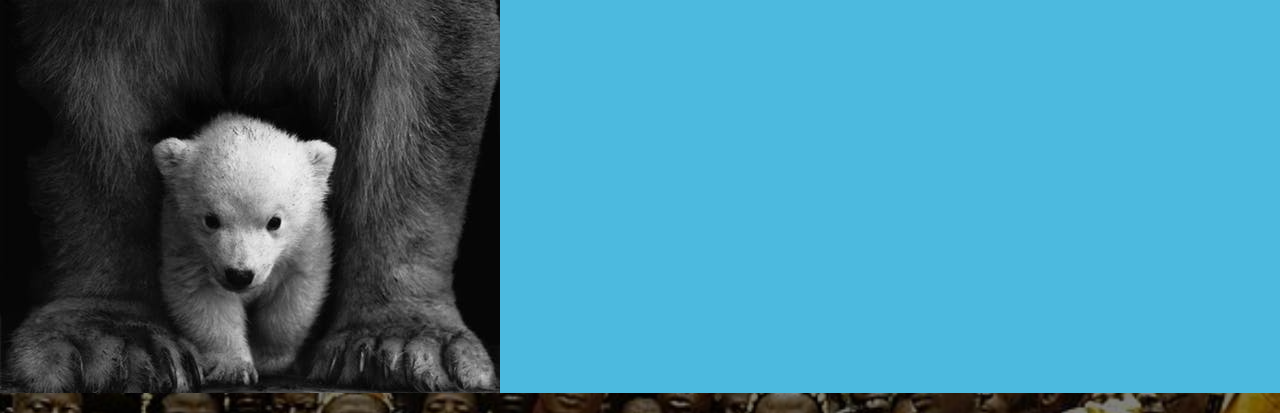
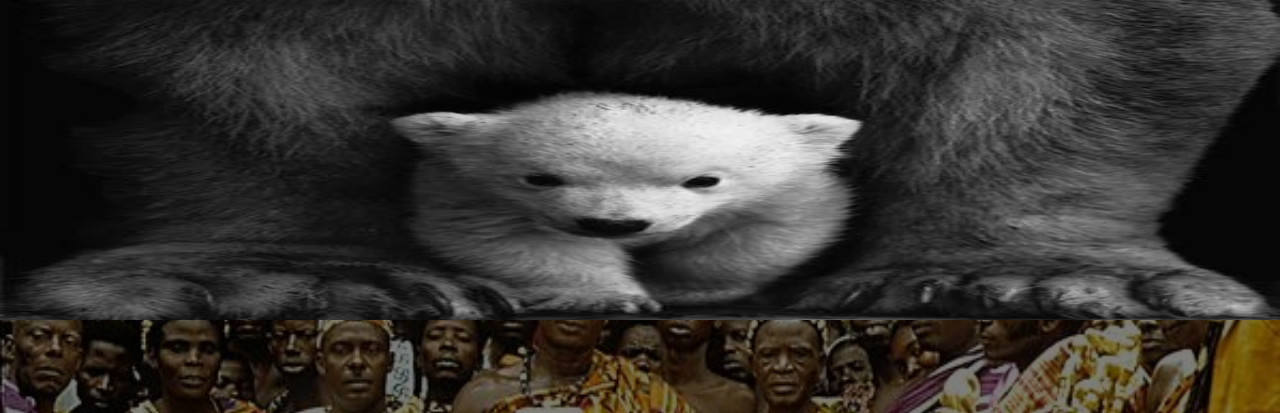
Before and after one commit to elijahk59/yourAkanianName, a plain HTML site: page index.html in a window 1280 px wide. Shown: the top 413 px of the page. Drawn offline with nearby package versions, Linux system fonts and the light colour scheme; files whose address does not match are found by name.

Commit message:
edited welcome image using css

```diff
--- a/css/style.css
+++ b/css/style.css
@@ -53,5 +53,11 @@
 
 }
 .bear-cub {
-
+  background-size: cover;
+  width: 100%;
+  height: 40vh;
+  background-attachment: fixed;
+  background-position: center;
+  background-repeat: no-repeat;
+  background-blend-mode: multiply;
 }
```
